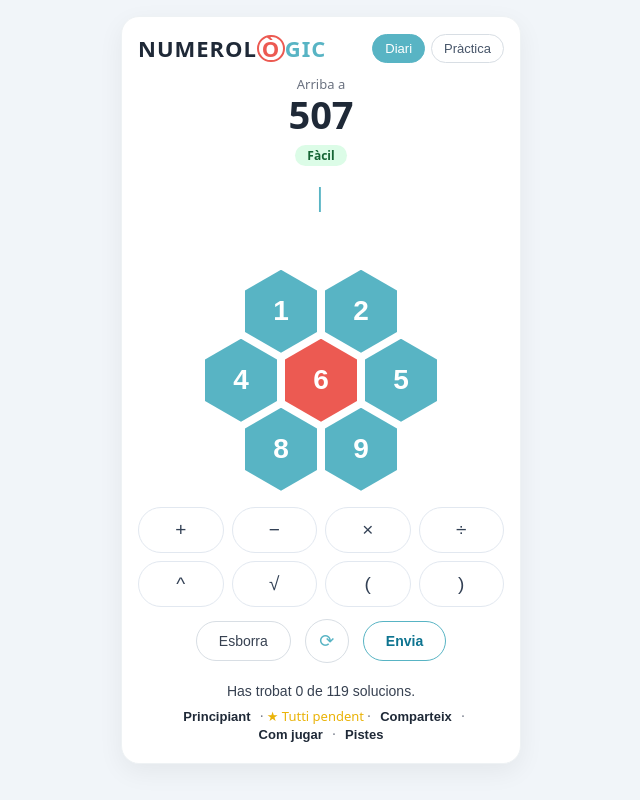
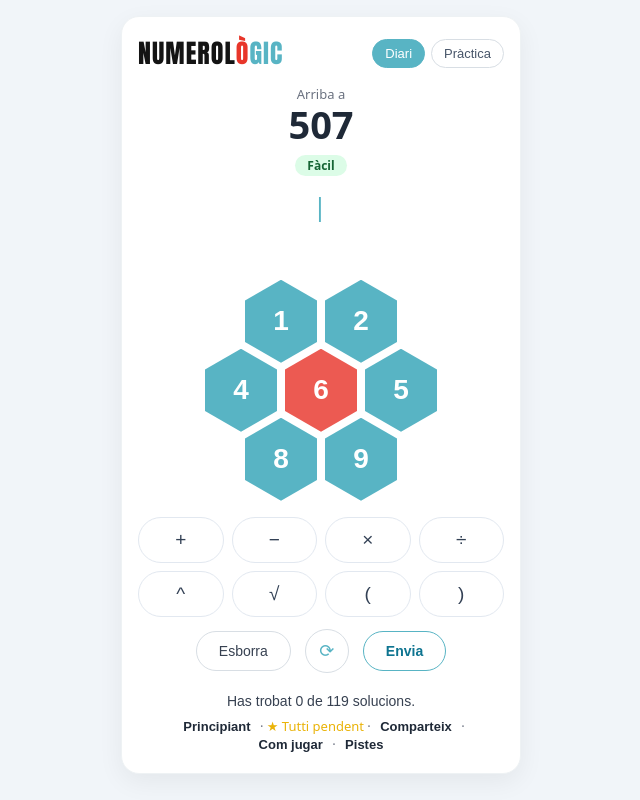
Before and after one commit to skinnydkd/numerologic, a website with bundled scripts: page index.html in a window 1280 px wide. Shown: the whole page, without its empty margins (319-959 px from the left). Built offline with nearby package versions, Linux system fonts and the light colour scheme.

Commit message:
feat: logo amb lletra Anton (NUMEROL negre, O vermella, GIC turquesa), sense cercle

```diff
--- a/css/styles.css
+++ b/css/styles.css
@@ -1,3 +1,10 @@
+@font-face {
+  font-family: "Anton";
+  font-style: normal;
+  font-weight: 400;
+  font-display: swap;
+  src: url("../fonts/anton.woff2") format("woff2");
+}
 * { box-sizing: border-box; }
 body {
   margin: 0; background: #f1f5f9; font-family: system-ui, sans-serif; color: #1f2937;
@@ -8,8 +15,8 @@ body {
   border-radius: 18px; padding: 16px 16px 20px; box-shadow: 0 8px 26px rgba(0,0,0,.06);
 }
 .topbar { display: flex; justify-content: space-between; align-items: center; }
-.logo { font-weight: 800; font-size: 22px; letter-spacing: 1px; color: #1f2937; }
-.logo .o { color: #ec5a52; display: inline-block; border: 2px solid #ec5a52; border-radius: 999px; padding: 0 .12em; line-height: 1.05; }
+.logo { font-family: "Anton", "Arial Black", sans-serif; font-weight: 400; font-size: 26px; letter-spacing: 1px; color: #141414; }
+.logo .o { color: #e8362a; }
 .logo .gic { color: #58b4c4; }
 .modes { display: flex; gap: 6px; }
 .mode {
--- a/sw.js
+++ b/sw.js
@@ -1,5 +1,5 @@
 // Service worker cache-first: app shell + puzzles.json. Offline-first.
-const CACHE = "numerologic-v7";
+const CACHE = "numerologic-v8";
 const ASSETS = [
   "./",
   "./index.html",
@@ -21,6 +21,7 @@ const ASSETS = [
   "./icon.svg",
   "./icon-180.png",
   "./favicon.svg",
+  "./fonts/anton.woff2",
 ];
 
 self.addEventListener("install", (e) => {
```
Also changed, not shown: fonts/anton.woff2 (added).
